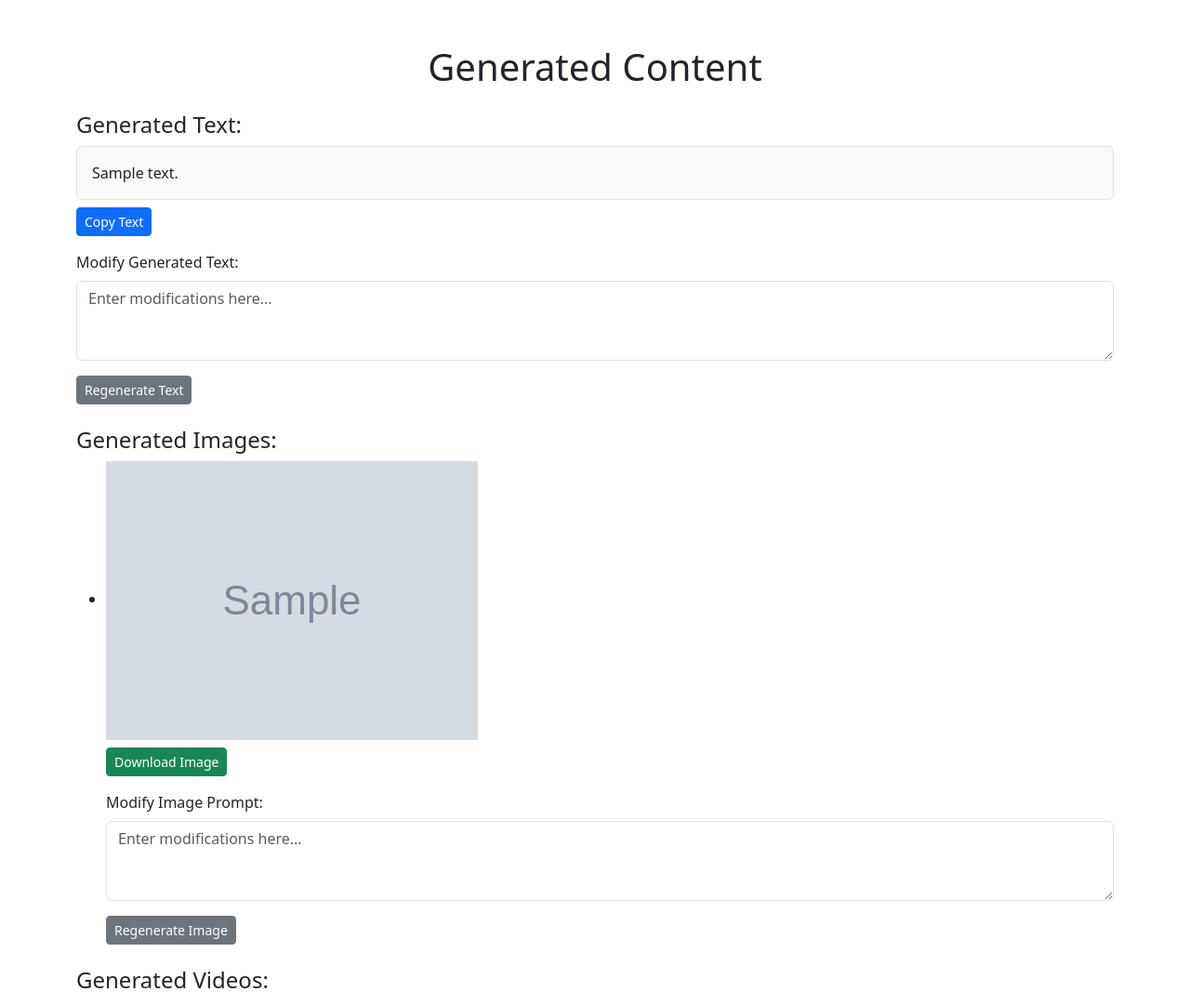
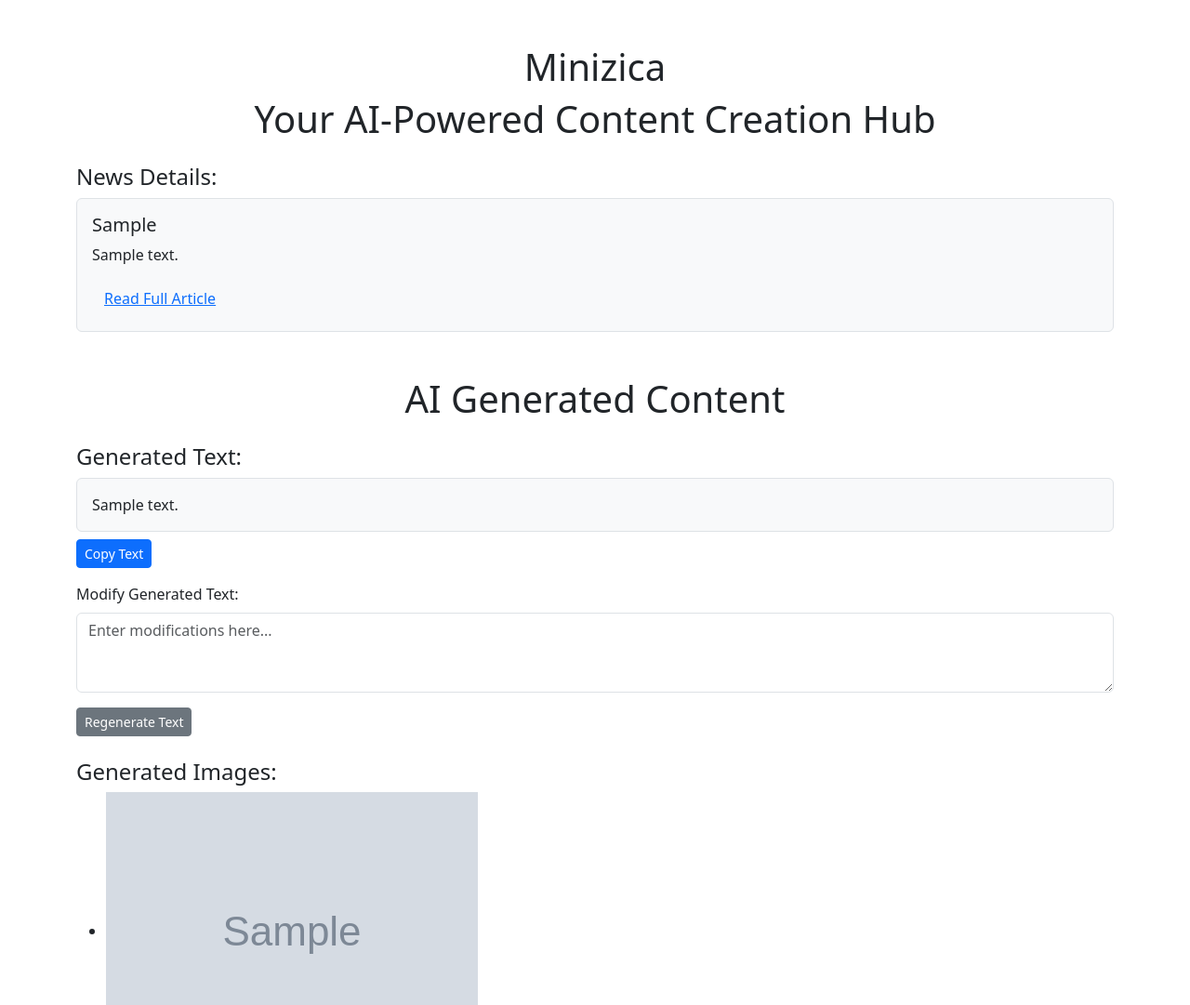
Before and after one commit to param-kasana/Daily_News_Content_Generator, a Flask app: template templates/result.html in a window 1280 px wide. Shown: the top 1081 px of the page at 93% size. Run offline with Flask 3, Linux system fonts and the light colour scheme; the template is opened without the code that fills it: most values are stand-ins (such as "Sample title", 1, 10 or a date in 2020); grey boxes marked "Sample" are stand-in pictures.

Commit message:
UI changes

```diff
--- a/app.py
+++ b/app.py
@@ -88,9 +88,10 @@
     processed_df_with_prompts = generate_prompts_with_video_dependency(
         processed_df, groq_api_key=GROQ_API_KEY
     )
-    processed_df_with_prompts.to_csv("processed_df_with_prompts.csv", index=False)
-    # Step 6: Generate content based on user selections
 
+    outputs['Summary'] = processed_df_with_prompts['Summary'].iloc[0]
+    outputs['Topic_y'] = processed_df_with_prompts['Topic_y'].iloc[0]
+    outputs['Article URL'] = processed_df_with_prompts['Article URL'].iloc[0]
 
     # Generate Text Posts
     if 'text' in content_types:
--- a/templates/result.html
+++ b/templates/result.html
@@ -3,7 +3,7 @@
 <head>
     <meta charset="UTF-8">
     <meta name="viewport" content="width=device-width, initial-scale=1.0">
-    <title>Generated Content</title>
+    <title>Minizica</title>
     <link href="https://cdn.jsdelivr.net/npm/bootstrap@5.3.0-alpha3/dist/css/bootstrap.min.css" rel="stylesheet">
     <script>
         // Function to copy text to clipboard
@@ -19,7 +19,26 @@
 </head>
 <body>
     <div class="container mt-5">
-        <h1 class="text-center">Generated Content</h1>
+        <h1 class="text-center">Minizica</h1>
+        <h1 class="text-center">Your AI-Powered Content Creation Hub</h1>
+        <!-- News Details Section -->
+        {% if outputs %}
+        <div class="mt-4">
+            <h4>News Details:</h4>
+            <div class="p-3 border rounded bg-light">
+                <!-- Title -->
+                <h5 class="mb-2">{{ outputs.Topic_y }}</h5>
+
+                <!-- Summary -->
+                <p>{{ outputs.Summary }}</p>
+
+                <!-- Article URL -->
+                <a href="{{ outputs['Article URL'] }}" target="_blank" class="btn btn-link">Read Full Article</a>
+            </div>
+        </div>
+        {% endif %}
+
+        <h1 class="text-center pt-5">AI Generated Content</h1>
 
         <!-- Generated Text -->
         {% if outputs.text %}
```
